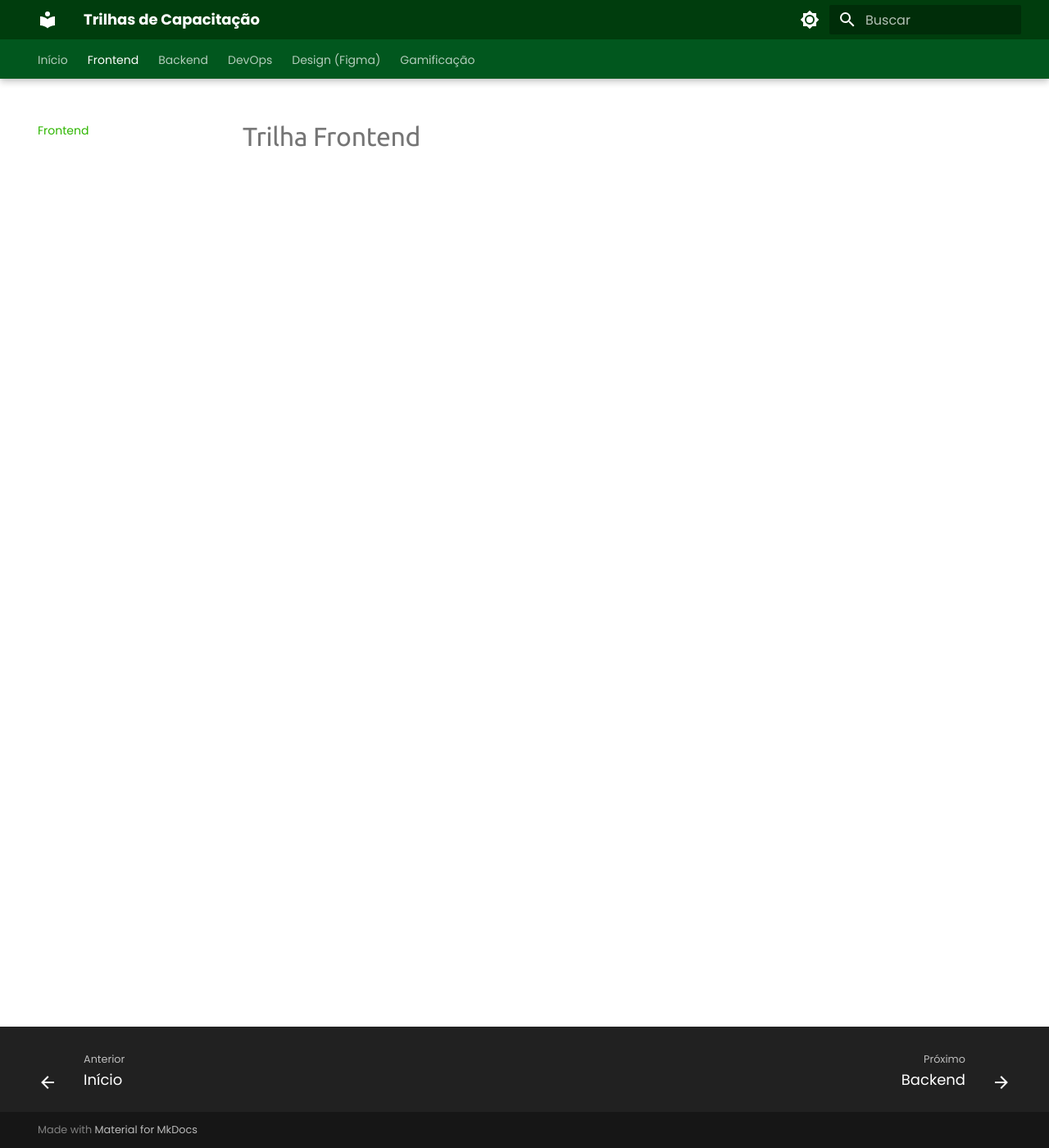
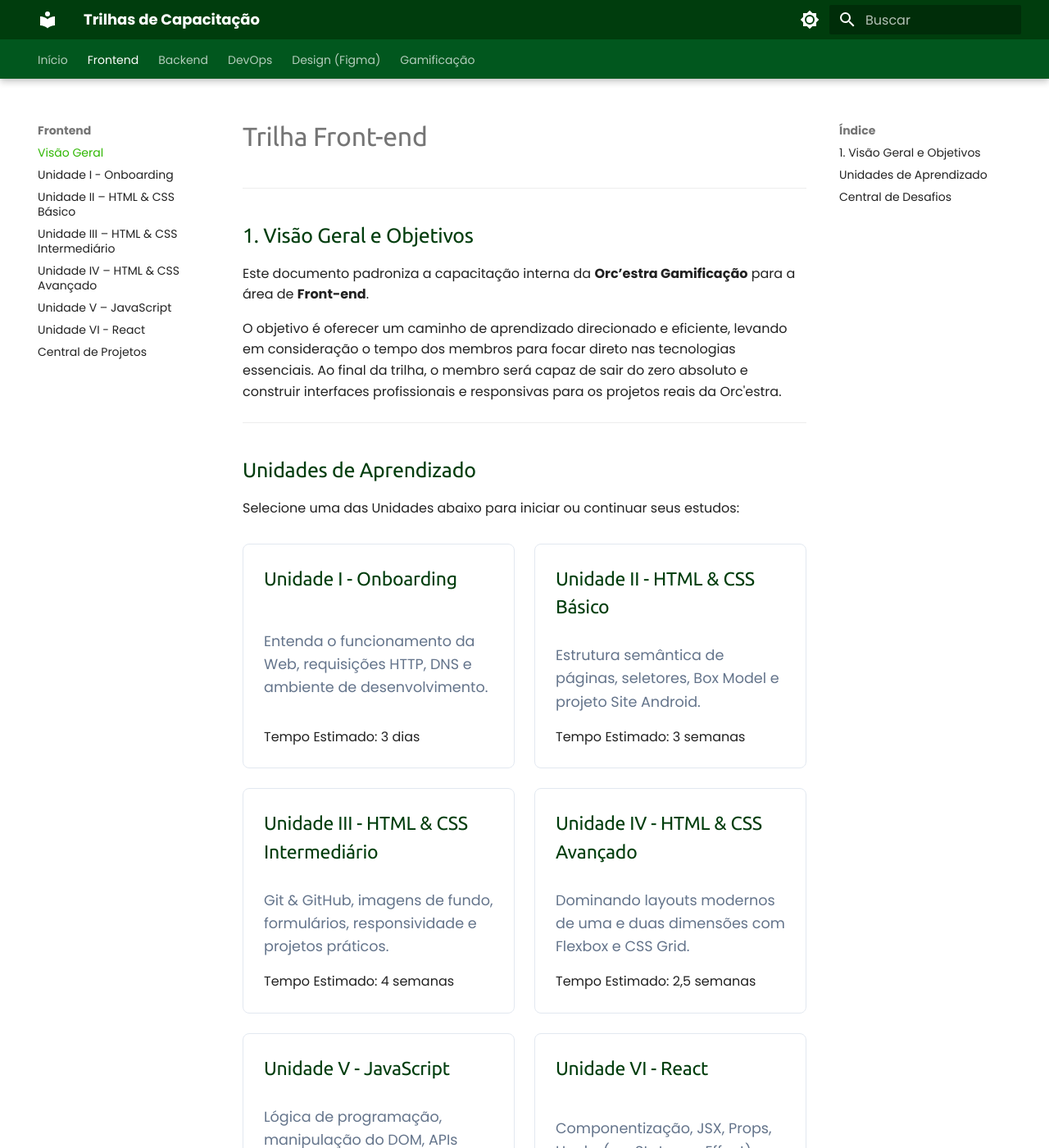
Before and after one commit to DiProjOrcestra/Trilhas-Orc-estra, an MkDocs documentation site: the page built from docs/trilha-frontend/index.md, in a window 1280 px wide and 1400 px high. Shown: the whole window at 82% size. Built offline with MkDocs 1.6.1 and Material for MkDocs 9.7.7, drawn with Linux system fonts in a browser that asks for light colours; some of the changed text lies outside the part shown.

Commit message:
docs: adiciona trilha de frontend

```diff
--- a/docs/trilha-frontend/index.md
+++ b/docs/trilha-frontend/index.md
@@ -1 +1,61 @@
-# Trilha Frontend
+# Trilha Front-end
+
+---
+
+## 1. Visão Geral e Objetivos
+
+Este documento padroniza a capacitação interna da **Orc’estra Gamificação** para a área de **Front-end**.
+
+O objetivo é oferecer um caminho de aprendizado direcionado e eficiente, levando em consideração o tempo dos membros para focar direto nas tecnologias essenciais. Ao final da trilha, o membro será capaz de sair do zero absoluto e construir interfaces profissionais e responsivas para os projetos reais da Orc'estra.
+
+---
+
+## Unidades de Aprendizado
+
+Selecione uma das Unidades abaixo para iniciar ou continuar seus estudos:
+
+<div class="trilhas-grid">
+  <a href="unidade-1/" class="trilha-card">
+    <h3>Unidade I - Onboarding</h3>
+    <p>Entenda o funcionamento da Web, requisições HTTP, DNS e ambiente de desenvolvimento.</p>
+    <span>Tempo Estimado: 3 dias</span>
+  </a>
+
+  <a href="unidade-2/" class="trilha-card">
+    <h3>Unidade II - HTML & CSS Básico</h3>
+    <p>Estrutura semântica de páginas, seletores, Box Model e projeto Site Android.</p>
+    <span>Tempo Estimado: 3 semanas</span>
+  </a>
+
+  <a href="unidade-3/" class="trilha-card">
+    <h3>Unidade III - HTML & CSS Intermediário</h3>
+    <p>Git & GitHub, imagens de fundo, formulários, responsividade e projetos práticos.</p>
+    <span>Tempo Estimado: 4 semanas</span>
+  </a>
+
+  <a href="unidade-4/" class="trilha-card">
+    <h3>Unidade IV - HTML & CSS Avançado</h3>
+    <p>Dominando layouts modernos de uma e duas dimensões com Flexbox e CSS Grid.</p>
+    <span>Tempo Estimado: 2,5 semanas</span>
+  </a>
+
+  <a href="unidade-5/" class="trilha-card">
+    <h3>Unidade V - JavaScript</h3>
+    <p>Lógica de programação, manipulação do DOM, APIs assíncronas e currículo freeCodeCamp.</p>
+    <span>Tempo Estimado: 4 semanas</span>
+  </a>
+
+  <a href="unidade-6/" class="trilha-card">
+    <h3>Unidade VI - React</h3>
+    <p>Componentização, JSX, Props, Hooks (useState, useEffect) e Projeto Final Costs.</p>
+    <span>Tempo Estimado: 3 semanas</span>
+  </a>
+</div>
+
+---
+
+## Central de Desafios
+
+Procurando a lista completa de entregáveis para o GitHub?
+
+[Acessar Central de Projetos Práticos ➔](desafio.md){ .md-button .md-button--primary }
--- a/mkdocs.yml
+++ b/mkdocs.yml
@@ -54,10 +54,18 @@ markdown_extensions:
 
 nav:
   - Início: index.md
-  - Frontend: trilha-frontend/index.md
+  - Frontend:
+      - Visão Geral: trilha-frontend/index.md
+      - Unidade I - Onboarding: trilha-frontend/unidade-1.md
+      - Unidade II – HTML & CSS Básico: trilha-frontend/unidade-2.md
+      - Unidade III – HTML & CSS Intermediário: trilha-frontend/unidade-3.md
+      - Unidade IV – HTML & CSS Avançado: trilha-frontend/unidade-4.md
+      - Unidade V – JavaScript: trilha-frontend/unidade-5.md
+      - Unidade VI - React: trilha-frontend/unidade-6.md
+      - Central de Projetos: trilha-frontend/desafio.md
   - Backend: trilha-backend/index.md
   - DevOps: trilha-devops/index.md
   - Design (Figma):
-      - Módulos de Estudo: trilha-figma/index.md
-      - Desafio Final: trilha-figma/desafio.md
+      - Módulos de Aprendizado: trilha-figma/index.md
+      - Desafios Práticos: trilha-figma/desafio.md
   - Gamificação: trilha-gamificacao/index.md
```
Also changed, not shown: docs/trilha-frontend/desafio.md (added, +64 -0 lines), docs/trilha-frontend/unidade-1.md (added, +13 -0 lines), docs/trilha-frontend/unidade-2.md (added, +35 -0 lines), docs/trilha-frontend/unidade-3.md (added, +63 -0 lines), docs/trilha-frontend/unidade-4.md (added, +29 -0 lines), docs/trilha-frontend/unidade-5.md (added, +62 -0 lines), docs/trilha-frontend/unidade-6.md (added, +48 -0 lines).
